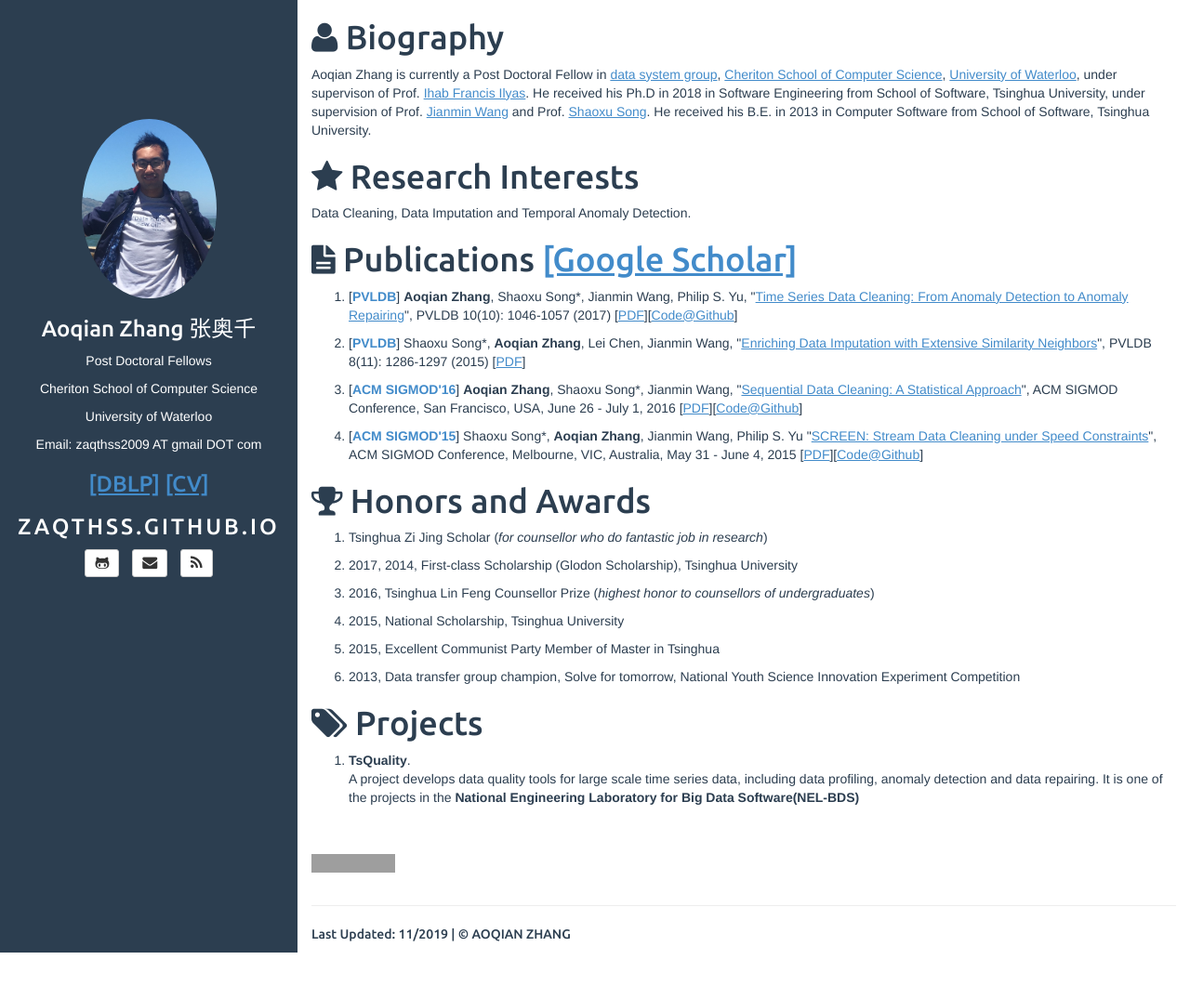
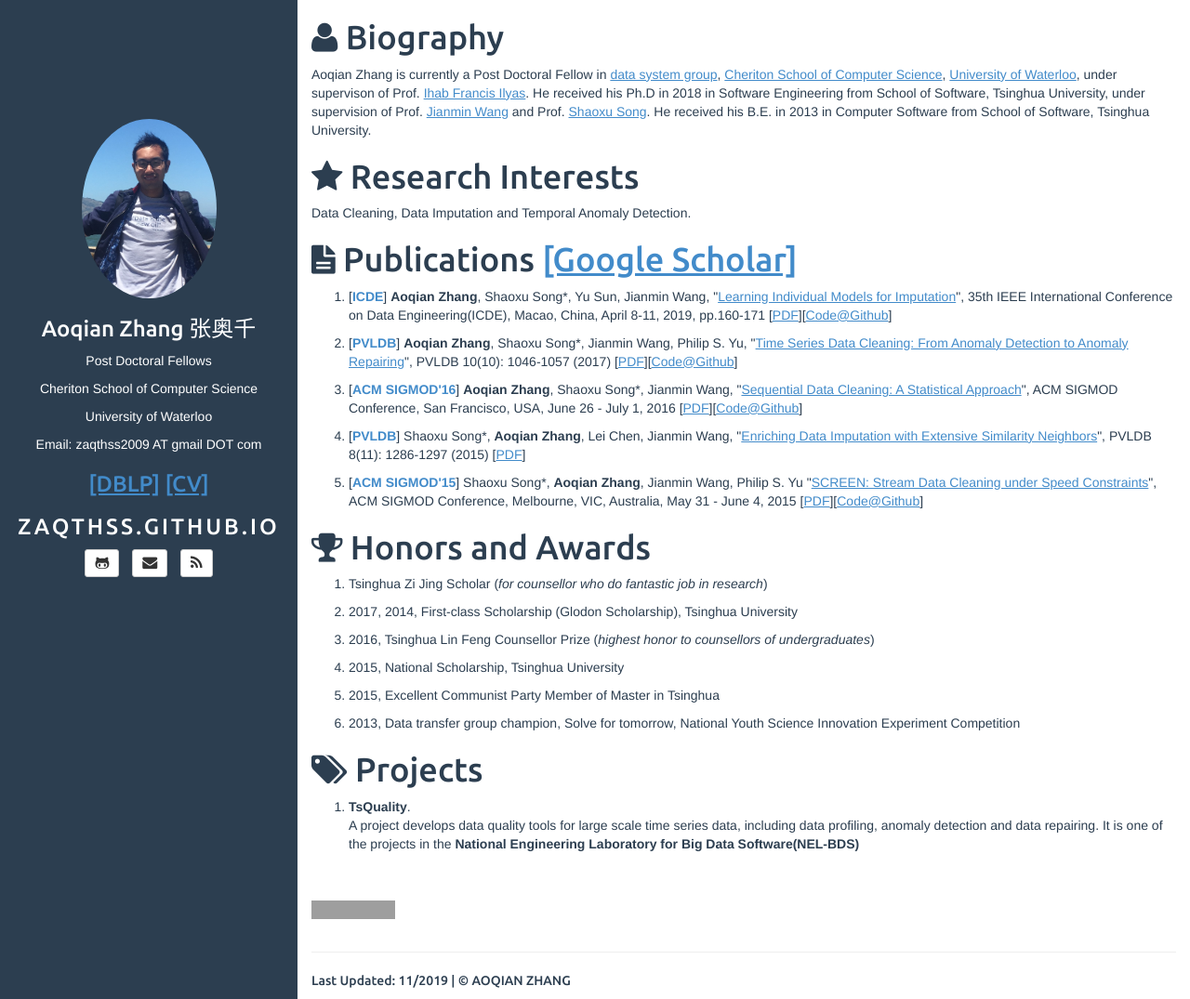
Before and after one commit to zaqthss/zaqthss.github.io, a Jekyll site: the page built from index.html, in a window 1280 px wide and 1075 px high. Shown: the whole window at 93% size. Built offline with Jekyll 4.4.1, drawn with Linux system fonts in a browser that asks for light colours; the list of posts is cut into pages by our own code; grey boxes are pictures that could not be loaded.

Commit message:
update cv and paper

```diff
--- a/index.html
+++ b/index.html
@@ -83,6 +83,26 @@ tagline:
   </header>
   -->
   <ol>
+    <!--
+    <li>
+      <p>
+        [<span class="booktitle">TKDE</span>]
+        Shaoxu Song, Yu Sun, <strong>Aoqian Zhang</strong>, Lei Chen, Jianmin Wang,
+        "<a target="blank" href="http://www.vldb.org/pvldb/vol10/p1046-song.pdf">Enriching Data Imputation under Similarity Rule Constraints</a>",
+        PVLDB 10(10): 1046-1057 (2017)
+        [<a href="papers/Time Series Data Cleaning From Anomaly Detection to Anomaly Repairing.pdf">PDF</a>][<a href="https://github.com/zaqthss/vldb17-imr">Code@Github</a>]
+      </p>
+    </li>
+    -->
+    <li>
+      <p>
+        [<span class="booktitle">ICDE</span>]
+        <strong>Aoqian Zhang</strong>, Shaoxu Song*, Yu Sun, Jianmin Wang,
+        "<a target="blank" href="https://dl.acm.org/citation.cfm?doid=2882903.2915233">Learning Individual Models for Imputation</a>",
+        35th IEEE International Conference on Data Engineering(ICDE), Macao, China, April 8-11, 2019, pp.160-171
+        [<a href="papers/Learning Individual Models for Imputation.pdf">PDF</a>][<a href="https://github.com/zaqthss/icde19-iim">Code@Github</a>]
+      </p>
+    </li>
     <li>
       <p>
         [<span class="booktitle">PVLDB</span>]
@@ -90,6 +110,15 @@ tagline:
         "<a target="blank" href="http://www.vldb.org/pvldb/vol10/p1046-song.pdf">Time Series Data Cleaning: From Anomaly Detection to Anomaly Repairing</a>",
         PVLDB 10(10): 1046-1057 (2017)
         [<a href="papers/Time Series Data Cleaning From Anomaly Detection to Anomaly Repairing.pdf">PDF</a>][<a href="https://github.com/zaqthss/vldb17-imr">Code@Github</a>]
+      </p>
+    </li>
+    <li>
+      <p>
+        [<span class="booktitle">ACM SIGMOD'16</span>]
+        <strong>Aoqian Zhang</strong>, Shaoxu Song*, Jianmin Wang,
+        "<a target="blank" href="https://dl.acm.org/citation.cfm?doid=2882903.2915233">Sequential Data Cleaning: A Statistical Approach</a>",
+        ACM SIGMOD Conference, San Francisco, USA, June 26 - July 1, 2016
+        [<a href="papers/Sequential Data Cleaning A Statistical Approach.pdf">PDF</a>][<a href="https://github.com/zaqthss/sigmod16-scr">Code@Github</a>]
       </p>
     </li>
     <li>
@@ -108,15 +137,6 @@ tagline:
   </header>
   <ol>
   -->
-    <li>
-      <p>
-        [<span class="booktitle">ACM SIGMOD'16</span>]
-        <strong>Aoqian Zhang</strong>, Shaoxu Song*, Jianmin Wang,
-        "<a target="blank" href="https://dl.acm.org/citation.cfm?doid=2882903.2915233">Sequential Data Cleaning: A Statistical Approach</a>",
-        ACM SIGMOD Conference, San Francisco, USA, June 26 - July 1, 2016
-        [<a href="papers/Sequential Data Cleaning A Statistical Approach.pdf">PDF</a>][<a href="https://github.com/zaqthss/sigmod16-scr">Code@Github</a>]
-      </p>
-    </li>
     <li>
       <p>
         [<span class="booktitle">ACM SIGMOD'15</span>]
```
Also changed, not shown: 3 other files.
